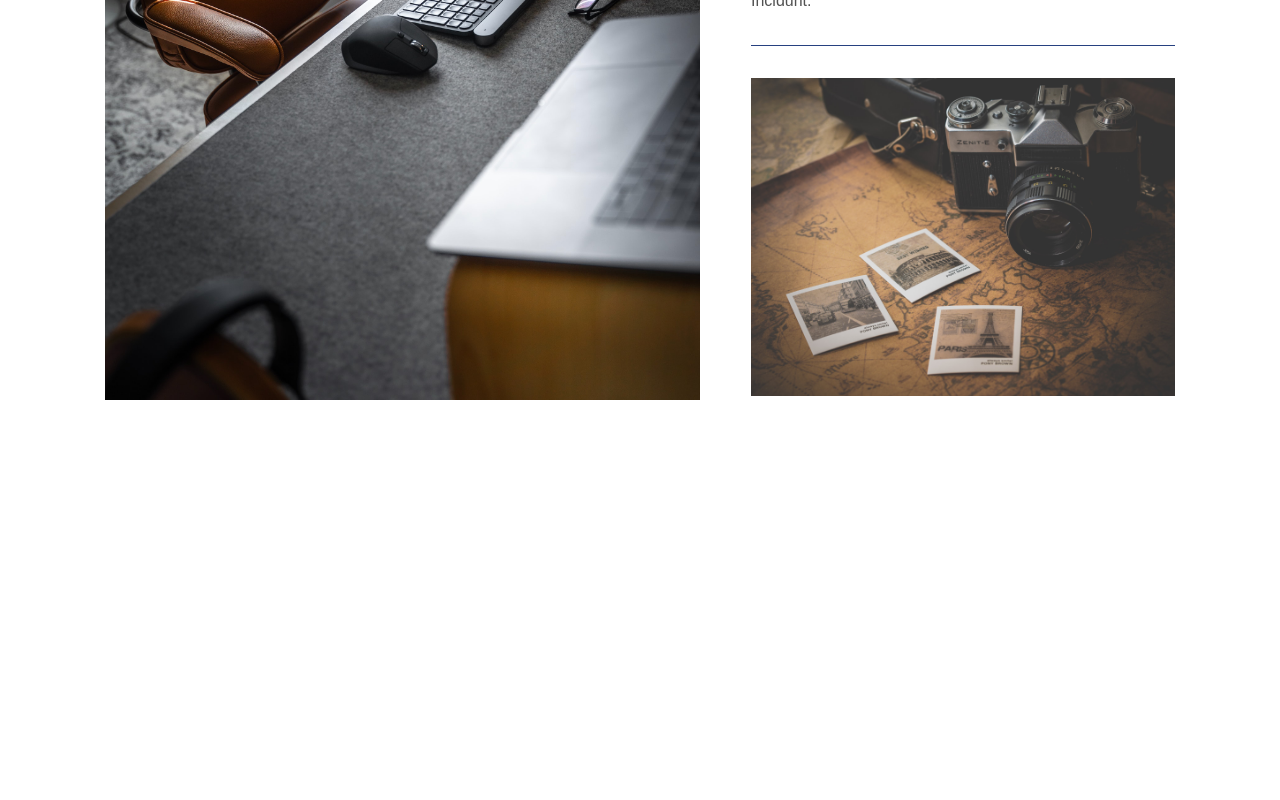
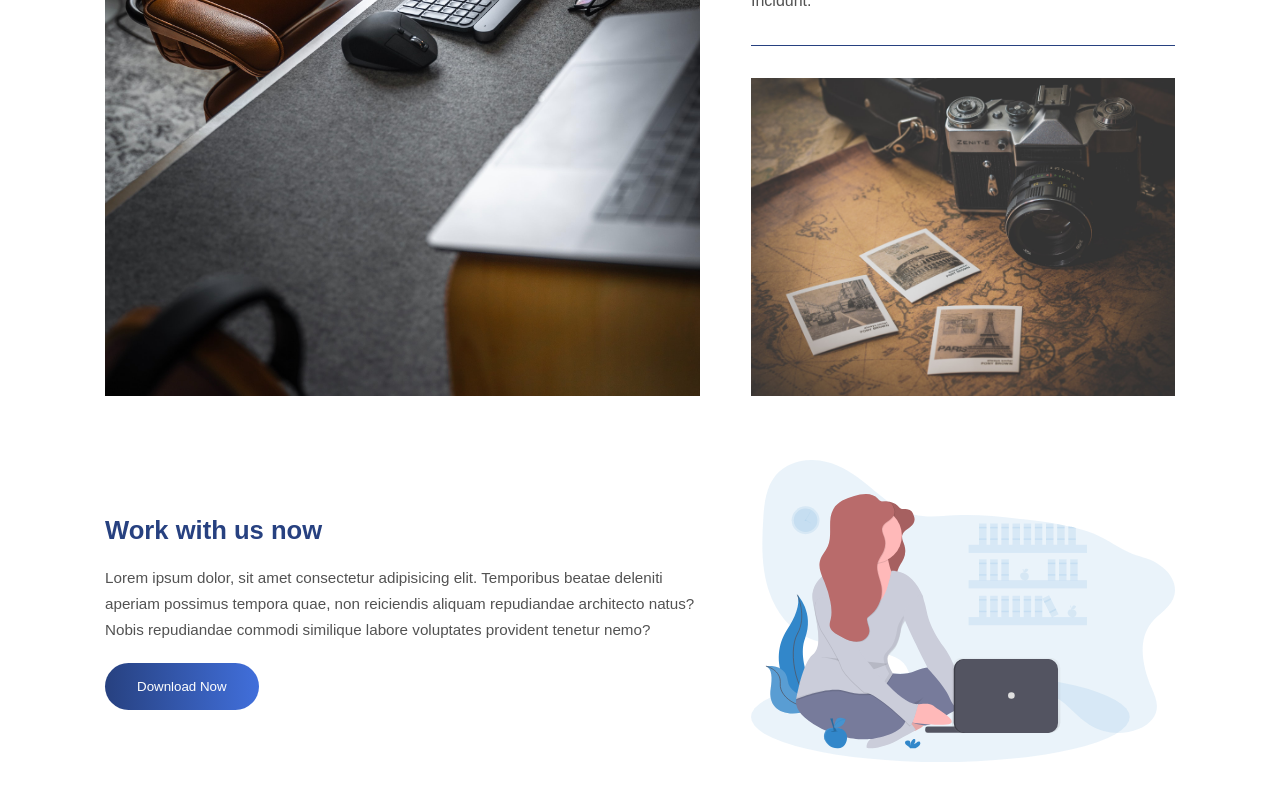
Before and after one commit to FKEspanol/landing-page-1, a plain HTML site: page dist/index.html in a window 1280 px wide. Shown: the part 1462-2262 px from the top of the page. Before the commit the page ends 1958 px from the top, so only its background shows below. Drawn offline with Linux system fonts and the light colour scheme.

Commit message:
added second block in about section, completed final

```diff
--- a/dist/index.html
+++ b/dist/index.html
@@ -21,7 +21,13 @@
                     <a href="#about">About</a>
                 </li>
                 <li class="nav_link">
+                    <a href="#services">Services</a>
+                </li>
+                <li class="nav_link">
                     <a href="#projects">Projects</a>
+                </li>
+                <li class="nav_link">
+                    <a href="#team">Team</a>
                 </li>
                 <li class="nav_link">
                     <a href="#contact">Contact</a>
@@ -74,6 +80,16 @@
                             </div>
                         </div>
                     </div>
+                    <div class="block2">
+                        <div class="col-left">
+                            <h3>Work with us now</h3>
+                            <p>Lorem ipsum dolor, sit amet consectetur adipisicing elit. Temporibus beatae deleniti aperiam possimus tempora quae, non reiciendis aliquam repudiandae architecto natus? Nobis repudiandae commodi similique labore voluptates provident tenetur nemo?</p>
+                            <button>Download Now</button>
+                        </div>
+                        <div class="col-right">
+                            <img src="./assets/undraw_svg_2.svg" alt="an image here">
+                        </div>
+                    </div>
                 </div>
             </div>
         </section>
--- a/scss/_mixins.scss
+++ b/scss/_mixins.scss
@@ -14,6 +14,11 @@
 @mixin flex-content-center {
     display: flex;
     justify-content: center;
+}
+
+@mixin  flex-evenly {
+    display: flex;
+    justify-content: space-evenly;
 }
 
 @mixin flex-between-center {
--- a/scss/style.scss
+++ b/scss/style.scss
@@ -145,16 +145,18 @@
         .block1 {
           display: flex;
           justify-content: space-evenly;
-          margin-top: 1rem;
+          margin-bottom: 2rem;
           .col-left {
             width: 55%;
-            position: relative;
+            display: flex;
+            align-items: flex-end;
+            padding: 1rem;
             img {
               width: 100%;
               height: auto;
-              position: absolute;
-              bottom: 0;
-              padding: 1rem;
+            //   position: absolute;
+            //   bottom: 0;
+
             }
           }
 
@@ -229,6 +231,8 @@
                 margin: 2rem 0;
             }
             .col-right-img {
+                display: flex;
+                align-items:flex-end;
               img {
                 width: 100%;
                 height: auto;
@@ -242,11 +246,56 @@
             .col-left, .col-right {
                 width: 100%;
             }
+          }
+        }
 
-            .col-left > img {
-                position: inherit;
+        .block2 {
+            margin-bottom: 2rem;
+            @include flex-evenly;
+            .col-left {
+                width: 55%;
+                padding: 1rem;
+                display: flex;
+                flex-direction: column;
+                justify-content: center;
+
+                h3 {
+                    font-size: 1.6rem;
+                    margin-bottom: 20px;
+                    color: $primary-color;
+                }
+
+                p {
+                    font-size: .95rem;
+                    color: $info-color;
+                    line-height: 1.7;
+                    margin-bottom: 20px;
+                }
+
+                button {
+                    width: fit-content;
+                    padding: 1rem 2rem;
+                    background: linear-gradient(to right, #274180, #416fdb);
+                    border: none;
+                    color: #fff;
+                    border-radius: 2rem;
+                }
             }
-          }
+            .col-right {
+                width: 40%;
+                padding: 1rem;
+
+                img {
+                    width: 100%;
+                }
+            }
+
+            @include medium-screen {
+                display: block;
+                .col-left, .col-right {
+                    width: 100%;
+                }
+              }
         }
       }
     }
```
Also changed, not shown: dist/assets/undraw_svg_2.svg (added), dist/css/style.css, 1 other file.
